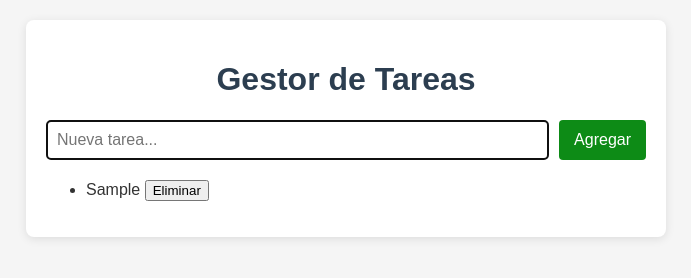
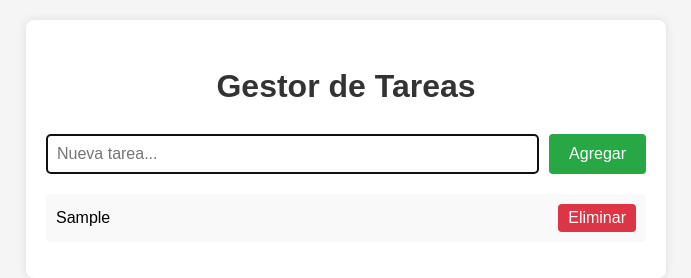
Before and after one commit to olmelau/SistemaGestionTareas, a plain HTML site: page index.html in a window 1280 px wide. Both pictures are taken after typing "Sample" into the empty fields and a click on the button "Agregar". Shown: the whole page, without its empty margins (294-985 px from the left). Drawn offline with Linux system fonts and the light colour scheme.

Commit message:
Update index.css
Update style

```diff
--- a/index.css
+++ b/index.css
@@ -1,49 +1,67 @@
 body {
-    font-family: 'Arial', sans-serif;
-    background-color: #f5f5f5;
+            font-family: Arial, sans-serif;
+            line-height: 1.6;
             margin: 0;
             padding: 20px;
-    color: #333;
+            background-color: #f5f5f5;
         }
-
         .container {
             max-width: 600px;
             margin: 0 auto;
-    background-color: rgb(255, 255, 255);
+            background: white;
             padding: 20px;
             border-radius: 8px;
-    box-shadow: 0 2px 10px rgba(0, 0, 0, 0.1);
+            box-shadow: 0 0 10px rgba(0,0,0,0.1);
         }
-
         h1 {
             text-align: center;
-    color: #2c3e50;
+            color: #333;
         }
-
         .task-form {
             display: flex;
             margin-bottom: 20px;
         }
-
-.task-form input {
+        #task-input {
             flex: 1;
             padding: 10px;
+            font-size: 16px;
             border: 1px solid #ddd;
             border-radius: 4px;
-    font-size: 16px;
         }
-
-.task-form button {
-    padding: 10px 15px;
-    background-color: #0d8b16;
+        button {
+            padding: 10px 20px;
+            background: #28a745;
             color: white;
             border: none;
             border-radius: 4px;
             cursor: pointer;
+            font-size: 16px;
             margin-left: 10px;
-    font-size: 16px;
         }
-
-.task-form button:hover {
-    background-color: #27ae60;
+        button:hover {
+            background: #218838;
         }
+        #task-list {
+            list-style: none;
+            padding: 0;
+        }
+        #task-list li {
+            background: #f9f9f9;
+            padding: 10px;
+            margin-bottom: 5px;
+            border-radius: 4px;
+            display: flex;
+            justify-content: space-between;
+            align-items: center;
+        }
+        .delete-btn {
+            background: #dc3545;
+            color: white;
+            border: none;
+            border-radius: 4px;
+            padding: 5px 10px;
+            cursor: pointer;
+        }
+        .delete-btn:hover {
+            background: #c82333;
+        }
```
Lines whose indentation alone changed are shown as unchanged.
